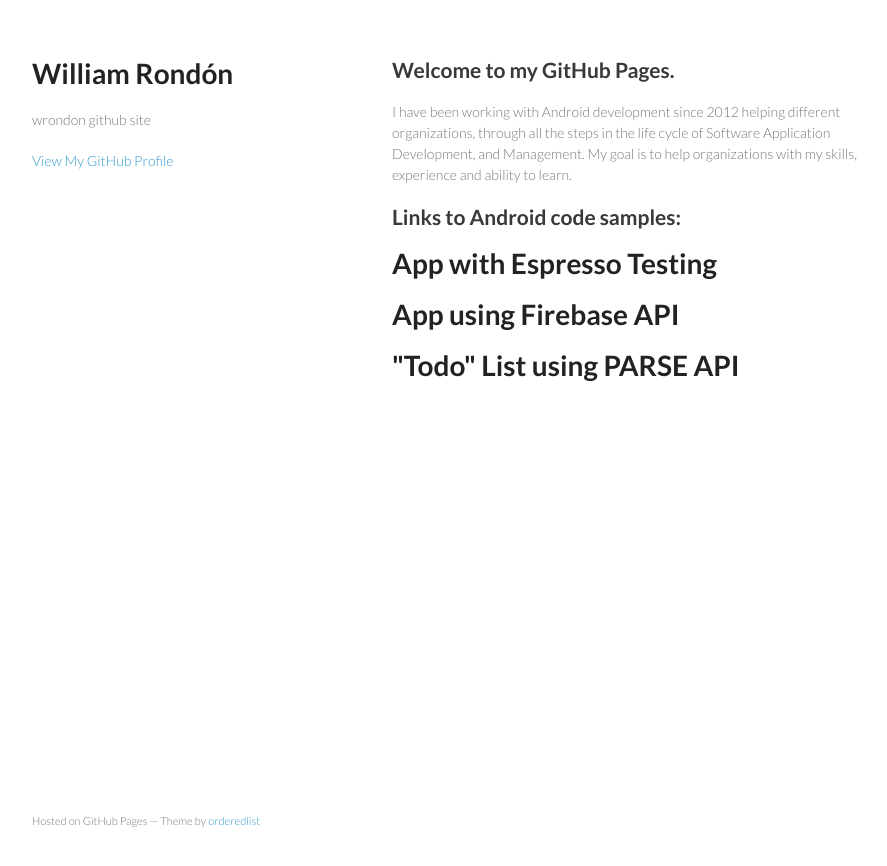
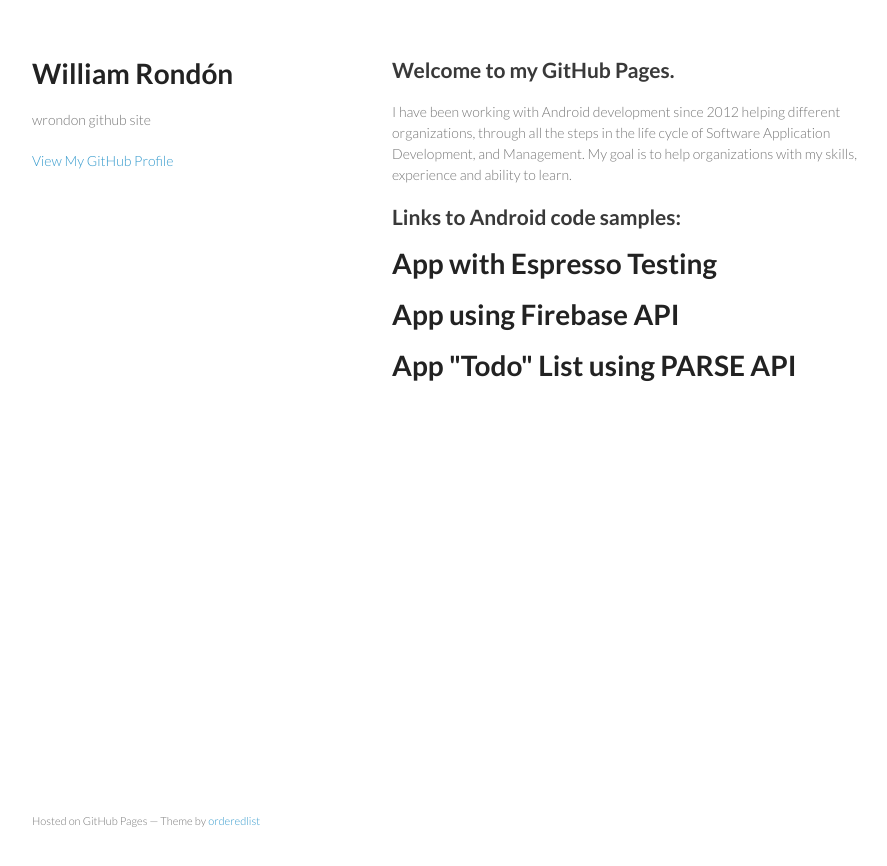
Before and after one commit to wrondon/wrondon.github.io, a Jekyll site: the page index.html, which Jekyll copies as it is, in a window 1280 px wide. Shown: the top 866 px of the page, without its empty margins (178-1065 px from the left). Built offline with Jekyll 4.4.1, drawn with Linux system fonts in a browser that asks for light colours.

Commit message:
Replace master branch with page content via GitHub

```diff
--- a/index.html
+++ b/index.html
@@ -40,7 +40,7 @@
 </h1>
 
 <h1>
-<a id="todo-list-using-parse-api" class="anchor" href="#todo-list-using-parse-api" aria-hidden="true"><span class="octicon octicon-link"></span></a><a href="http://wrondon.github.io/TodoListActivity/"><strong>"Todo" List using PARSE API</strong></a>
+<a id="app-todo-list-using-parse-api" class="anchor" href="#app-todo-list-using-parse-api" aria-hidden="true"><span class="octicon octicon-link"></span></a><a href="http://wrondon.github.io/TodoListActivity/"><strong>App "Todo" List using PARSE API</strong></a>
 </h1>
       </section>
       <footer>
--- a/params.json
+++ b/params.json
@@ -1 +1 @@
-{"name":"William Rondón","tagline":"wrondon github site","body":"## Welcome to my GitHub Pages.\r\nI have been working with Android development since 2012 helping different organizations, through all the steps in the life cycle of Software Application Development, and Management. My goal is to help organizations with my skills, experience and ability to learn.\r\n\r\n## Links to Android code samples:\r\n\r\n#     [**App with Espresso Testing**](http://wrondon.github.io/AppWithEspresso)\r\n\r\n#     [**App using Firebase API**](http://wrondon.github.io/AppTestFirebase)\r\n\r\n#     [**\"Todo\" List using PARSE API**](http://wrondon.github.io/TodoListActivity/)\r\n\r\n\r\n","google":"","note":"Don't delete this file! It's used internally to help with page regeneration."}
+{"name":"William Rondón","tagline":"wrondon github site","body":"## Welcome to my GitHub Pages.\r\nI have been working with Android development since 2012 helping different organizations, through all the steps in the life cycle of Software Application Development, and Management. My goal is to help organizations with my skills, experience and ability to learn.\r\n\r\n## Links to Android code samples:\r\n\r\n#     [**App with Espresso Testing**](http://wrondon.github.io/AppWithEspresso)\r\n\r\n#     [**App using Firebase API**](http://wrondon.github.io/AppTestFirebase)\r\n\r\n#     [**App \"Todo\" List using PARSE API**](http://wrondon.github.io/TodoListActivity/)\r\n\r\n\r\n","google":"","note":"Don't delete this file! It's used internally to help with page regeneration."}
```
